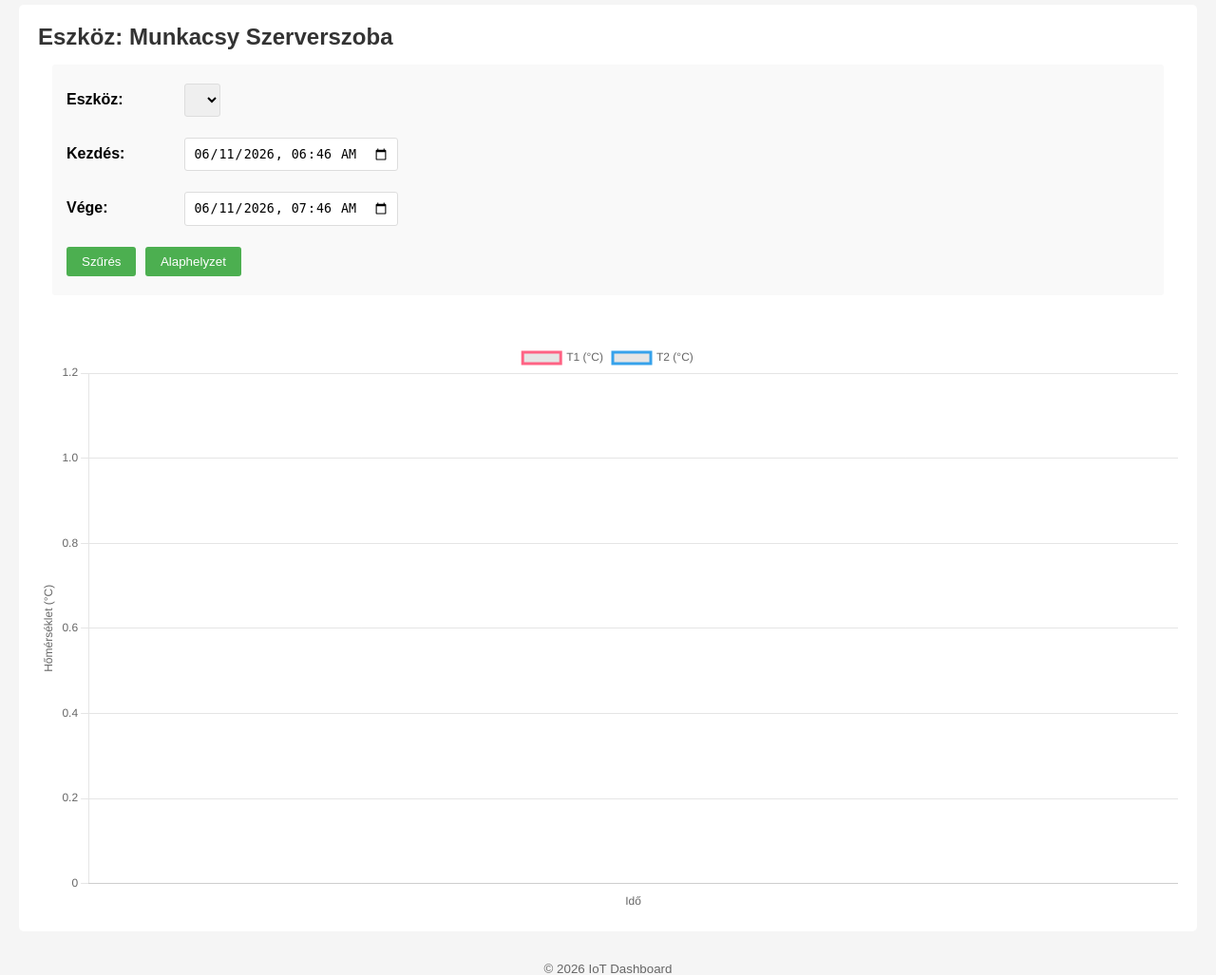
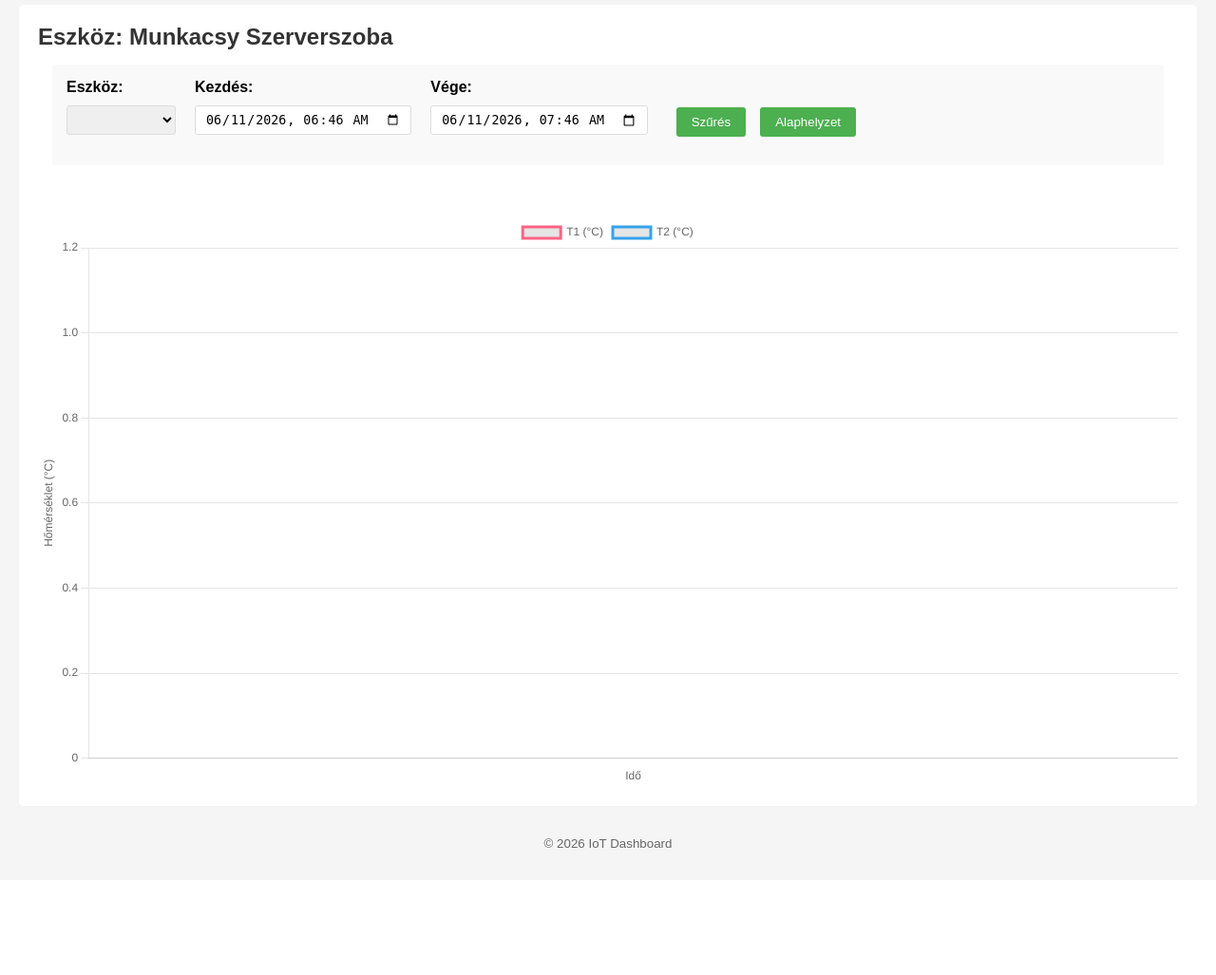
Before and after one commit to tarjanyij/docker2, a Django app: page / in a window 1280 px wide. Shown: the part 57-1084 px from the top of the page at 95% size. After the commit the page ends 950 px from the top, so only its background shows below. Run offline with Django 5.2, Linux system fonts and the light colour scheme; data that the repository does not hold is empty.

Commit message:
Szépítgetés

```diff
--- a/docker-compose.yml
+++ b/docker-compose.yml
@@ -3,6 +3,7 @@ services:
     image: postgres:15
     networks:
       n8n_vlan:
+        ipv4_address: 192.168.99.24
     env_file:
       - .env
     healthcheck:
@@ -17,6 +18,7 @@ services:
     build: .
     networks:
       n8n_vlan:
+        ipv4_address: 192.168.99.23
     ports:
       - "8200:8200"
     env_file:
--- a/templates/dashboard.html
+++ b/templates/dashboard.html
@@ -4,9 +4,39 @@
 {% block title %}Dashboard - {{ device }}{% endblock %}
 
 {% block content %}
+    <style>
+        .filter-form {
+            display: flex;
+            align-items: flex-end;
+            gap: 15px;
+            flex-wrap: wrap;
+            margin-bottom: 20px;
+        }
+
+        .control-group {
+            display: flex;
+            flex-direction: column;
+        }
+
+        .button-group {
+            display: flex;
+            gap: 10px;
+            margin: 10px;
+        }
+
+        .control-group label {
+            margin-bottom: 5px;
+            font-weight: bold;
+        }
+
+        .control-group input,
+        .control-group select {
+            padding: 6px 10px;
+        }
+    </style>
     <h2>Eszköz: {{ device }}</h2>
     <div class='controls'>
-        <form method='get'>
+        <form method='get' class="filter-form">
             <div class='control-group'>
                 <label>Eszköz:</label>
                 <select name='device'>
@@ -23,8 +53,10 @@
                 <label>Vége:</label>
                 <input type='datetime-local' name='end_time' value='{{ end_time|slice:":16" }}'>
             </div>
-            <button type='submit'>Szűrés</button>
-            <button type='button' onclick='resetFilters()'>Alaphelyzet</button>
+            <div class='button-group'>
+                <button type='submit'>Szűrés</button>
+                <button type='button' onclick='resetFilters()'>Alaphelyzet</button>
+            </div>
         </form>
     </div>
 
```
